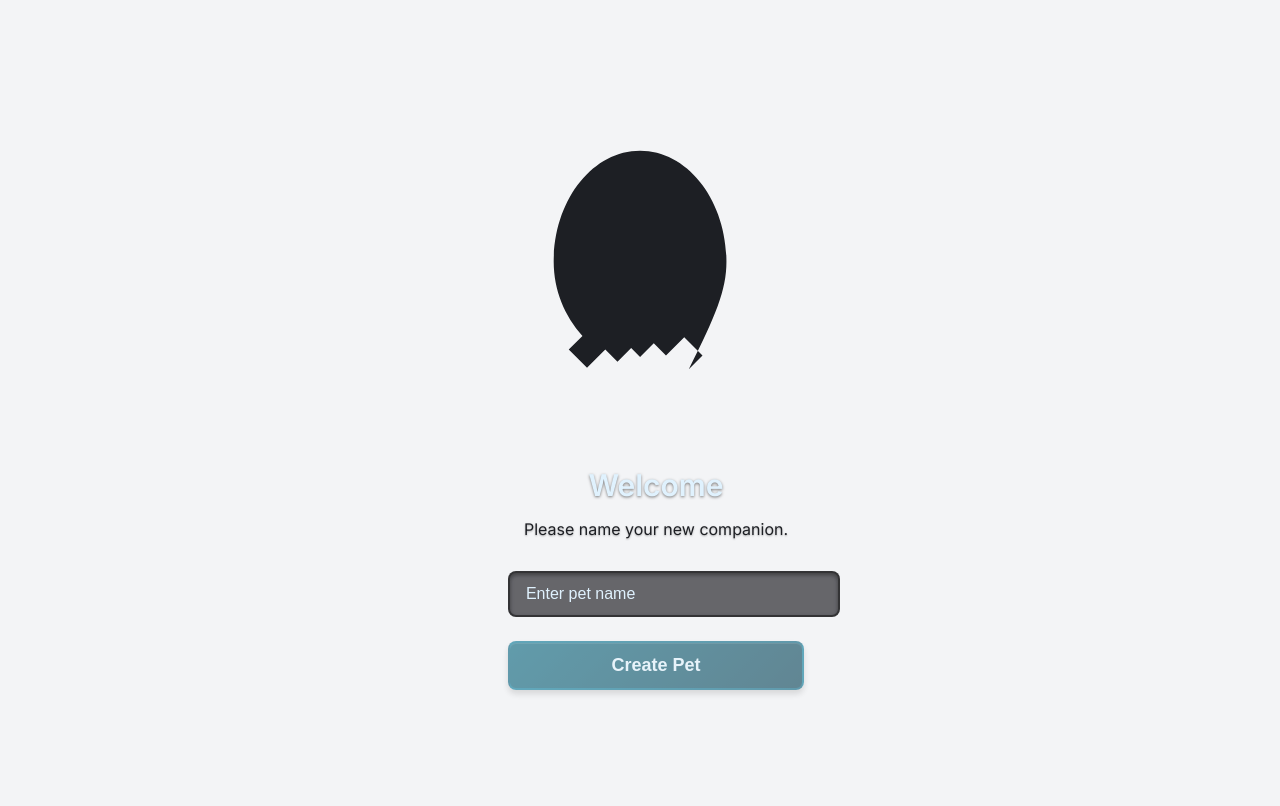
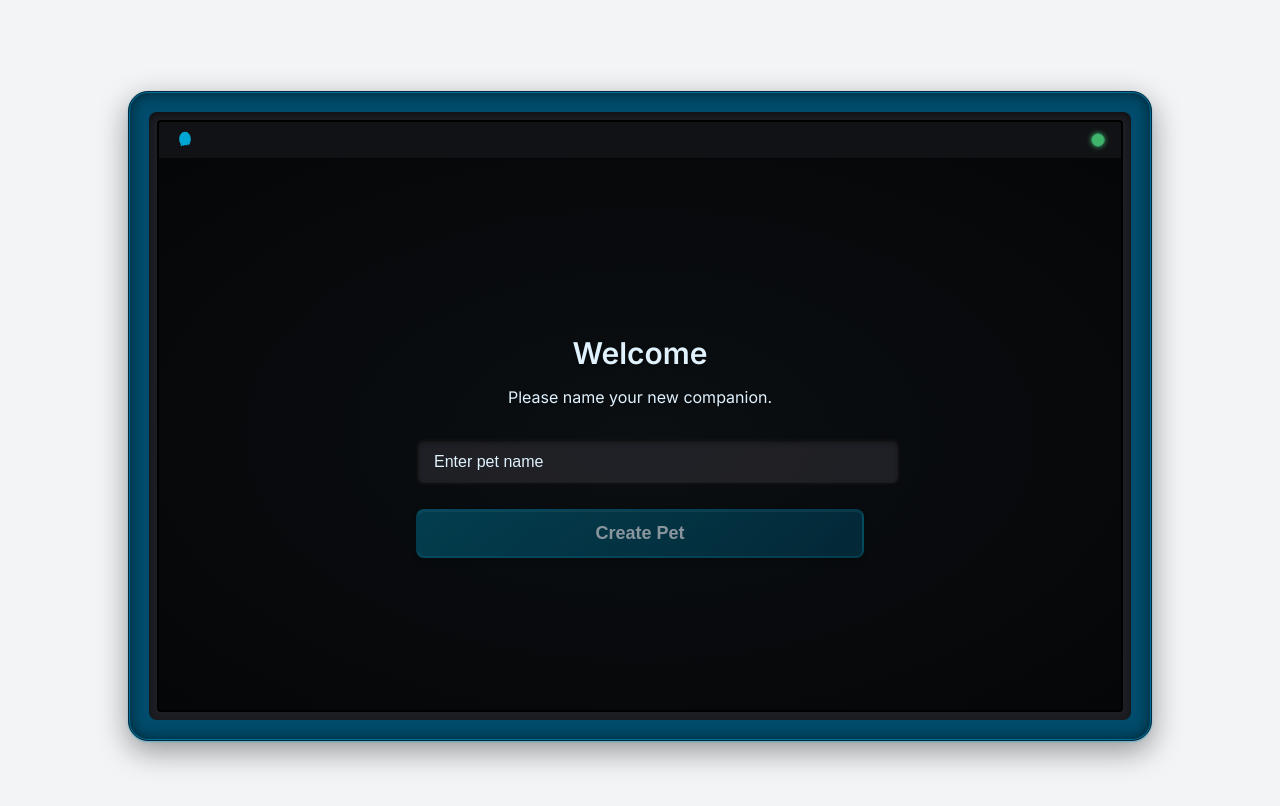
Before and after one commit to claudiahodoroga/voidpet, a React (Vite) app in the folder voidpet-project/: page / in a window 1280 px wide. Shown: the top 806 px of the page. Built offline with nearby package versions, Linux system fonts and the light colour scheme.

Commit message:
Update ComputerShell.module.css

```diff
--- a/voidpet-project/src/components/ComputerShell/ComputerShell.module.css
+++ b/voidpet-project/src/components/ComputerShell/ComputerShell.module.css
@@ -1,82 +1,86 @@
-// src/components/ComputerShell/ComputerShell.tsx
-import React from 'react';
-import styles from './ComputerShell.module.css'; // Asegúrate de que este archivo CSS esté actualizado
+/* src/components/ComputerShell/ComputerShell.module.css */
 
-// ... (El resto de tu código de ComputerShell.tsx) ...
-interface TopBarProps { petName?: string; showTitle?: boolean; }
-export const TopBar: React.FC<TopBarProps> = ({ petName, showTitle = true }) => {
-  return (
-    <div className={styles.topBar}>
-      <div className={styles.topBarTitleContainer}>
+/* ... (Las variables :root de tu archivo global siguen siendo válidas) ... */
 
-        {/* --- NUEVOS ICONOS --- */}
-        {/* Elige UNO de los siguientes SVGs. Descomenta el que quieras usar y comenta o elimina los otros. */}
+/* Estructura principal del ordenador. Ahora con un borde más físico. */
+.computerStructure {
+  display: flex;
+  width: 100%;
+  max-width: 64rem;
+  height: 650px;
+  max-height: 85vh;
 
-        {/* --- Opción 1: Huevo Simple (Ovalado) --- */}
-        <svg xmlns="http://www.w3.org/2000/svg" viewBox="0 0 24 24" fill="currentColor" className={styles.topBarIcon}>
-          <path d="M12 2C8.13 2 5 6.03 5 11c0 4.97 3.13 9 7 9s7-4.03 7-9c0-4.97-3.13-9-7-9z" />
-        </svg>
+  /* Color principal de la carcasa */
+  background-color: var(--color-void-blue-deep);
 
-        {/* --- Opción 2: Huevo Ligeramente Roto (Descomenta para usar) --- */}
-        {/* <svg xmlns="http://www.w3.org/2000/svg" viewBox="0 0 24 24" fill="currentColor" className={styles.topBarIcon}>
-          <path d="M12 2C8.13 2 5 6.03 5 11c0 2.3.88 4.4 2.33 6.01l-1.11 1.11L7.7 19.6l1.48-1.48.99.99 1.11-1.11.72.72 1.11-1.11.99.99 1.48-1.48 1.48 1.48-1.11 1.11C18.12 15.4 19 13.3 19 11c0-4.97-3.13-9-7-9z" />
-        </svg>
-        */}
-
-        {/* --- Opción 3: Huevo con Criatura Asomándose (Descomenta para usar) --- */}
-        {/* <svg xmlns="http://www.w3.org/2000/svg" viewBox="0 0 24 24" fill="currentColor" className={styles.topBarIcon}>
-          <path d="M12 2C8.13 2 5 6.03 5 11c0 2.3.88 4.4 2.33 6.01l-1.11 1.11L7.7 19.6l1.48-1.48.99.99 1.11-1.11.72.72 1.11-1.11.99.99 1.48-1.48 1.48 1.48-1.11 1.11C18.12 15.4 19 13.3 19 11c0-4.97-3.13-9-7-9zm-1-5a1 1 0 11-2 0 1 1 0 012 0zm4 0a1 1 0 11-2 0 1 1 0 012 0z" clip-rule="evenodd" />
-          <path d="M12 7a1 1 0 100-2 1 1 0 000 2z" />
-        </svg>
-        */}
-
-
-        {showTitle && <span className={styles.topBarTitle}>{petName ? `Voidpet - ${petName}` : 'Voidpet'}</span>}
-      </div>
-      <div className={styles.statusLight}></div>
-    </div>
-  );
-};
-
-
-interface ComputerShellProps {
-  children: React.ReactNode;
-  showTopBarTitle?: boolean;
-  petName?: string;
-  statsNode?: React.ReactNode;
-  controlsNode?: React.ReactNode;
+  /* Efecto 3D para la carcasa */
+  border-radius: 1.25rem;
+  /* Borde multicapa para simular grosor y biselado */
+  border: 1px solid #012a3d; /* Borde exterior muy oscuro */
+  box-shadow:
+    inset 0 0 0 1px #016f9a,                /* Línea de luz interior */
+    inset 0 0 15px rgba(0,0,0,0.6),        /* Sombra interior profunda */
+    0 1px 2px rgba(1, 165, 211, 0.4),      /* Resalte de luz sutil en el borde superior */
+    0 10px 30px rgba(0, 0, 0, 0.4);       /* Sombra exterior más suave */
+  padding: 1.25rem;
+  gap: 1.25rem;
+  box-sizing: border-box;
 }
 
-const ComputerShell: React.FC<ComputerShellProps> = ({
-  children,
-  showTopBarTitle = true,
-  petName,
-  statsNode,
-  controlsNode
-}) => {
-  return (
-    <div className={styles.computerStructure}>
-      {/* Columna Izquierda: Pantalla */}
-      <div className={styles.screenWrapper}>
-        <div className={styles.innerScreenFrame}>
-          <TopBar petName={petName} showTitle={showTopBarTitle} />
-          <main className={styles.screenContent}>
-            {children}
-          </main>
-          {statsNode && (
-            <div className={styles.statsBarArea}>
-              {statsNode}
-            </div>
-          )}
-        </div>
-      </div>
+/* Contenedor del área de la pantalla (bisel) */
+.screenWrapper {
+  flex-grow: 1;
+  display: flex;
+  background-color: var(--color-void-dark);
+  border-radius: 0.5rem;
+  padding: 0.5rem;
+  box-shadow: inset 0 3px 8px rgba(0,0,0,0.5);
+}
 
-      {/* Columna Derecha: Controles (si existen) */}
-      {controlsNode && (
-        controlsNode
-      )}
-    </div>
-  );
-};
+/* Marco interior de la pantalla ("cristal") */
+.innerScreenFrame {
+  flex-grow: 1;
+  background-color: black;
+  border-radius: 0.25rem;
+  overflow: hidden;
+  display: flex;
+  flex-direction: column;
+  border: 2px solid #000;
+}
 
-export default ComputerShell;
+/* Barra superior dentro de la pantalla */
+.topBar {
+  background-color: rgba(29, 31, 36, 0.6);
+  color: var(--color-text-light);
+  padding: 0.5rem 1rem;
+  display: flex;
+  align-items: center;
+  justify-content: space-between;
+  border-bottom: 1px solid rgba(0,0,0,0.7);
+  flex-shrink: 0;
+}
+.topBarTitleContainer { display: flex; align-items: center; gap: 0.5rem; }
+.topBarIcon { width: 1.25rem; height: 1.25rem; fill: var(--color-void-blue-medium); }
+.topBarTitle { font-weight: 600; font-size: 1rem; }
+.statusLight { width: 0.75rem; height: 0.75rem; background-color: rgba(74, 222, 128, 0.8); border-radius: 9999px; box-shadow: 0 0 5px rgba(74, 222, 128, 0.7); border: 1px solid #2f855a; }
+
+/* Contenido principal de la pantalla, con gradiente oscuro */
+.screenContent {
+  flex-grow: 1;
+  /* Gradiente más oscuro, casi negro, con un toque azulado en el centro */
+  background: radial-gradient(ellipse at center, #0B0F12 0%, #050608 100%);
+  padding: 1.5rem;
+  display: flex;
+  flex-direction: column;
+  align-items: center;
+  justify-content: center;
+  position: relative;
+  overflow-y: auto;
+  color: var(--color-text-light);
+}
+
+/* Área para la barra de estadísticas */
+.statsBarArea {
+  border-top: 1px solid rgba(0,0,0,0.7);
+  flex-shrink: 0;
+}
```
